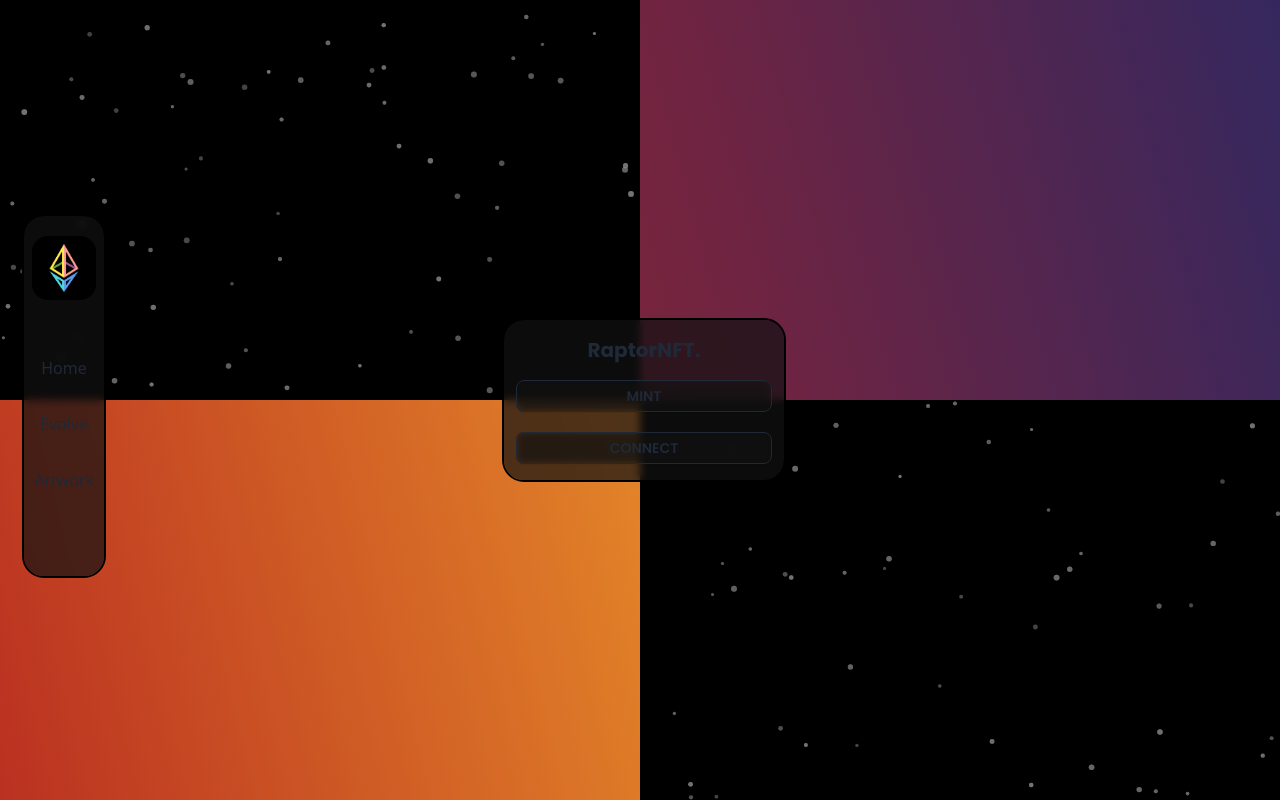
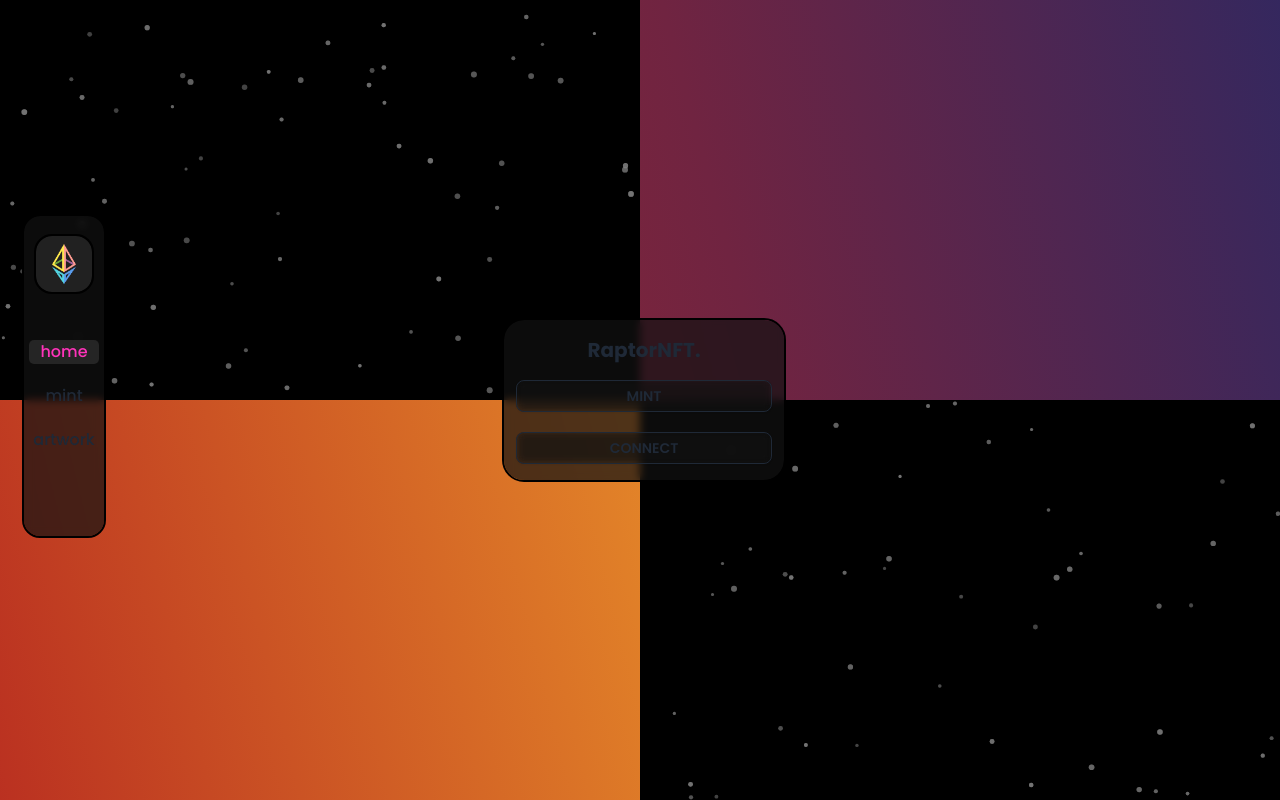
Before and after one commit to pranavcpawar/raptor-nfts, a React (Vite) app: page / in a window 1280 px wide. Built offline with nearby package versions, Linux system fonts and the light colour scheme.

Commit message:
sidebar navigation complete

```diff
--- a/src/components/Sidebar.jsx
+++ b/src/components/Sidebar.jsx
@@ -1,17 +1,33 @@
-import React from "react";
+import React, { useState } from "react";
 import { logo } from "../assets";
+import { navlinks } from "../constants";
+import { Link, useNavigate } from "react-router-dom";
 
 const Sidebar = () => {
+  const navigate = useNavigate();
+  const [isActive, setIsActive] = useState("home");
+
   return (
-    <div className="bg-[#121212] bg-opacity-70 backdrop-blur-sm outline outline-2 outline-offset-0 outline-black rounded-[20px] w-[80px] flex flex-col h-[360px] p-2">
-      <div className="flex flex-col items-center justify-center gap-14 p-2 m-1">
-        <div className="w-[64px] h-[64px] flex items-center justify-center bg-black p-2 rounded-box cursor-pointer border-gray-600">
-          <img className="w-full h-full" src={logo} alt="logo"/>
-        </div>
-        <div className="flex flex-col items-center justify-center gap-8">
-        <h3>Home</h3>
-        <h3>Evolve</h3>
-        <h3>Artwork</h3>
+    <div className="bg-[#121212] bg-opacity-70 hidden backdrop-blur-sm outline outline-2 outline-offset-0 outline-black rounded-box w-[80px] sm:flex flex-col h-[320px] p-2">
+      <div className="flex flex-col items-center justify-center space-y-12 p-2 m-1">
+        <Link to="/">
+          <div className="w-[56px] h-[56px] flex items-center justify-center bg-[#212121] p-2 rounded-box cursor-pointer outline-black outline outline-2 outline-offset-0 hover:scale-105">
+            <img className="w-full h-full" src={logo} alt="logo"/>
+          </div>
+        </Link>
+        <div className="flex flex-col items-center justify-center gap-5">
+          {navlinks.map((item) => (
+            <>
+              <div
+                className={`cursor-pointer ${isActive && isActive === item.name && "text-[#ff33bb] bg-[#303030] bg-opacity-70 w-[70px] flex justify-center rounded-[5px] active:scale-110"}`}
+                onClick={() => {
+                  setIsActive(item.name);
+                  navigate(item.link);
+                  }}>
+                <h3 className="font-poppins font-medium">{item.name}</h3>
+              </div>
+            </>
+          ))}
         </div>
       </div>
     </div>
```
